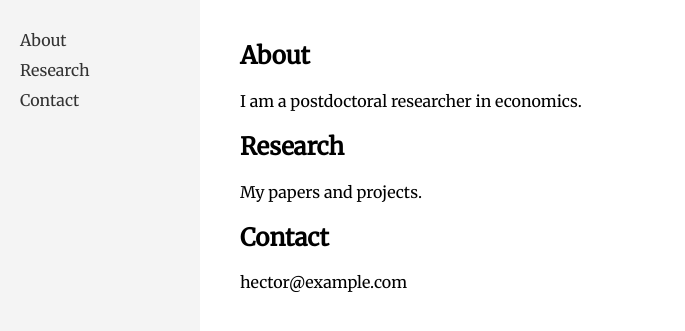
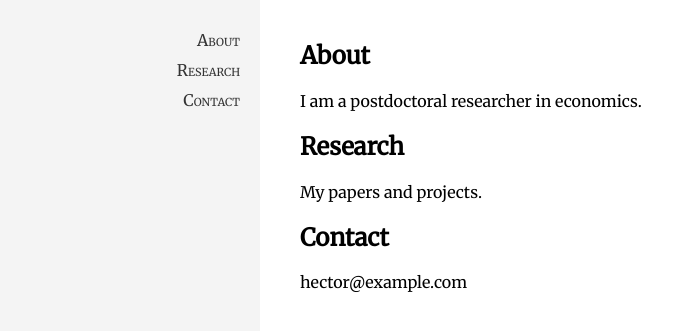
Before and after one commit to HectorHermidaRivera/hectorhermidarivera.github.io, a Jekyll site: the page built from index.md, in a window 1280 px wide. Shown: the top 331 px of the page, without its empty margins (0-685 px from the left). Built offline with Jekyll 4.4.1, drawn with Linux system fonts in a browser that asks for light colours.

Commit message:
Widen sidebar and adjust content margin
Increased sidebar width and adjusted related styles.

```diff
--- a/assets/css/style.css
+++ b/assets/css/style.css
@@ -5,7 +5,7 @@ body {
 }
 
 .sidebar {
-  width: 200px;
+  width: 260px;              /* wider sidebar */
   position: fixed;
   top: 0;
   left: 0;
@@ -13,6 +13,14 @@ body {
   background: #f4f4f4;
   padding: 20px;
   box-sizing: border-box;
+  text-align: right;         /* right align links */
+}
+
+.sidebar .name {
+  font-variant: small-caps;  /* small caps name */
+  font-size: 1.4em;
+  font-weight: bold;
+  margin-bottom: 30px;
 }
 
 .sidebar a {
@@ -20,10 +28,11 @@ body {
   margin: 10px 0;
   color: #333;
   text-decoration: none;
+  font-variant: small-caps;  /* small caps links */
 }
 
 .content {
-  margin-left: 220px;
+  margin-left: 280px;        /* match sidebar width + padding */
   padding: 20px;
   scroll-behavior: smooth;
 }
```
